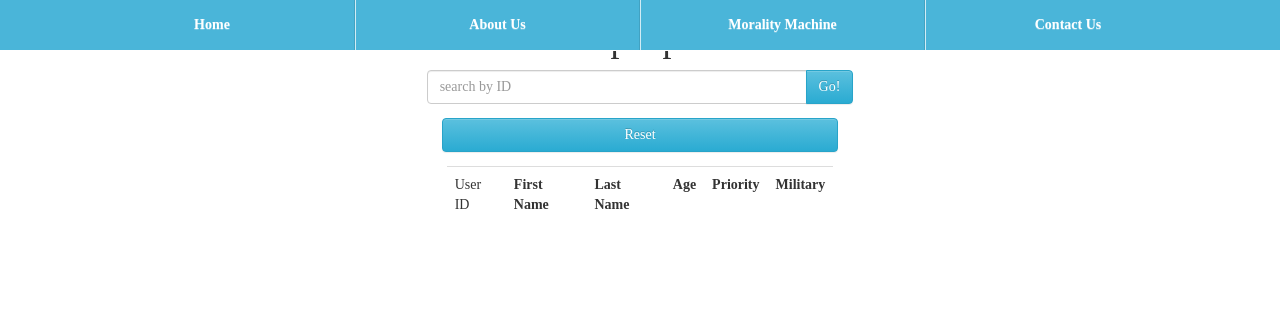
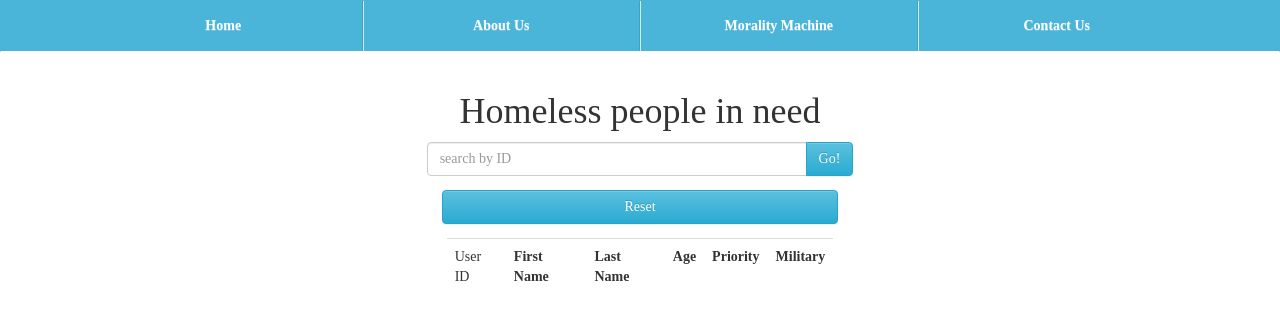
Before and after one commit to Mechasparrow/globalhack-moral-homelessness, a website: page public/board.html in a window 1280 px wide. Drawn offline with nearby package versions, Linux system fonts and the light colour scheme; no server answers.

Commit message:
changed up the code

```diff
--- a/public/board.html
+++ b/public/board.html
@@ -33,9 +33,8 @@
 </head>
 
 <body>
-    <div class="container-fluid">
   <div id = "header">
-      <nav class="navbar navbar-custom navbar-fixed-top" role="navigation">
+  <nav class="navbar navbar-custom" role="navigation">
     <div class="container">
       <div class="navbar-header">
         <button type="button" class="navbar-toggle collapsed" data-toggle="collapse" data-target="#navbar-brand-centered">
@@ -56,6 +55,8 @@
     </div>
   </nav>
   </div>
+    <div class="container-fluid">
+
         <h1 class="text-center">Homeless people in need</h1>
 
 
```
Lines whose indentation alone changed are shown as unchanged.
